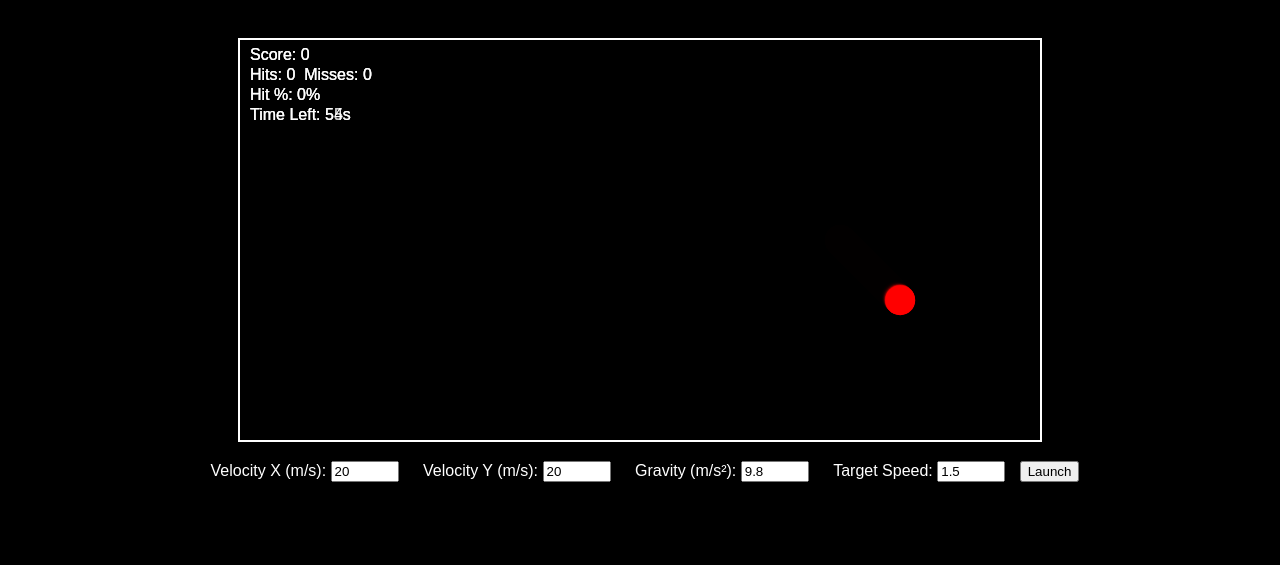
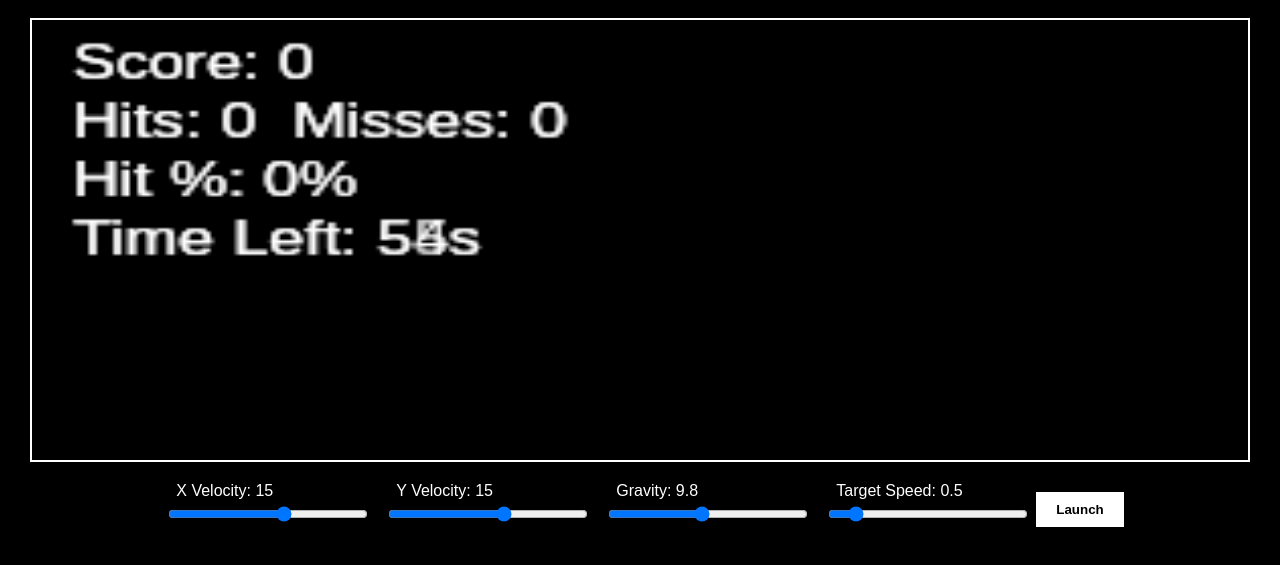
Before and after one commit to AlexisGood100/freefallsim, a plain HTML site: page index.html in a window 1280 px wide. Shown: the part 61-626 px from the top of the page. Drawn offline with Linux system fonts and the light colour scheme.

Commit message:
Update index.html

```diff
--- a/index.html
+++ b/index.html
@@ -1,20 +1,104 @@
 <!DOCTYPE html>
 <html lang="en">
 <head>
-  <meta charset="UTF-8">
+  <meta charset="UTF-8" />
   <title>Projectile Target Game</title>
-  <link rel="stylesheet" href="style.css">
+  <link rel="stylesheet" href="style.css" />
+  <style>
+  body {
+    background: #000;
+    color: #fff;
+    font-family: Arial, sans-serif;
+    text-align: center;
+    margin: 0;
+    padding: 0;
+  }
+
+  canvas {
+    display: block;
+    margin: 10px auto;
+    background: #111;
+    border: 2px solid white;
+    width: 95vw;
+    height: 55vh;
+  }
+
+  .controls {
+    display: flex;
+    flex-direction: column;
+    align-items: center;
+    margin: 15px auto;
+    max-width: 95vw;
+  }
+
+  .slider-group {
+    margin: 5px 10px;
+    text-align: left;
+    width: 90%;
+  }
+
+  label {
+    display: block;
+    margin-bottom: 4px;
+  }
+
+  input[type="range"] {
+    width: 100%;
+  }
+
+  button {
+    margin-top: 10px;
+    padding: 10px 20px;
+    background: #fff;
+    border: none;
+    font-weight: bold;
+    color: #000;
+    cursor: pointer;
+  }
+
+  #message {
+    font-size: 1.2rem;
+    margin-top: 10px;
+    color: lime;
+  }
+
+  /* Row layout for wider screens */
+  @media (min-width: 768px) {
+    .controls {
+      flex-direction: row;
+      justify-content: center;
+      flex-wrap: wrap;
+    }
+
+    .slider-group {
+      width: 200px;
+    }
+  }
+</style>
+
 </head>
 <body>
 
 <h1>🎯 Hit the Moving Target!</h1>
-<canvas id="gameCanvas" width="800" height="400"></canvas>
+<canvas id="gameCanvas"></canvas>
 
 <div class="controls">
-  <label>Velocity X (m/s): <input type="number" id="velX" value="20"></label>
-  <label>Velocity Y (m/s): <input type="number" id="velY" value="20"></label>
-  <label>Gravity (m/s²): <input type="number" id="gravity" value="9.8"></label>
-  <label>Target Speed: <input type="number" id="targetSpeed" value="1.5" step="0.1"></label>
+  <div class="slider-group">
+    <label>X Velocity: <span id="velXVal">15</span></label>
+    <input type="range" min="1" max="25" value="15" id="velX">
+  </div>
+  <div class="slider-group">
+    <label>Y Velocity: <span id="velYVal">15</span></label>
+    <input type="range" min="1" max="25" value="15" id="velY">
+  </div>
+  <div class="slider-group">
+    <label>Gravity: <span id="gravityVal">9.8</span></label>
+    <input type="range" min="1" max="20" value="9.8" step="0.1" id="gravity">
+  </div>
+  <div class="slider-group">
+    <label>Target Speed: <span id="targetSpeedVal">0.5</span></label>
+    <input type="range" min="0.2" max="3" value="0.5" step="0.1" id="targetSpeed">
+  </div>
   <button id="startBtn">Launch</button>
 </div>
 
```
